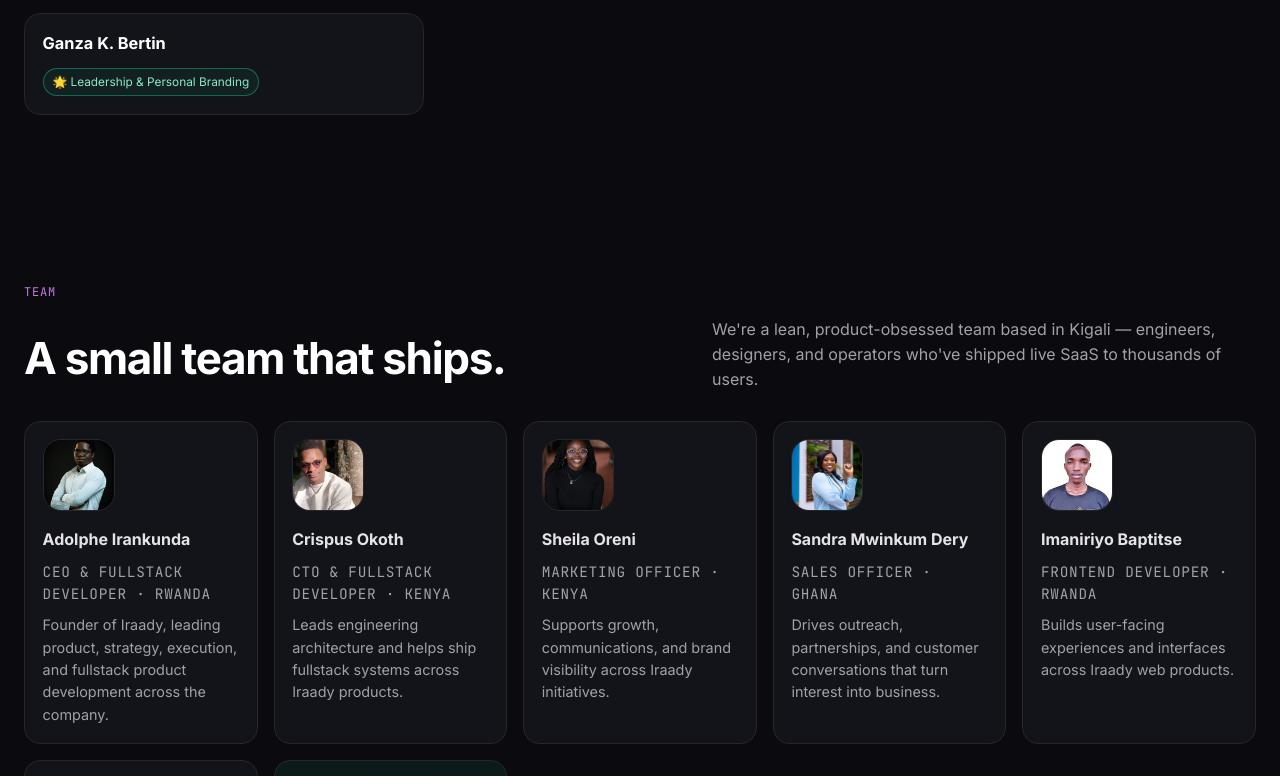
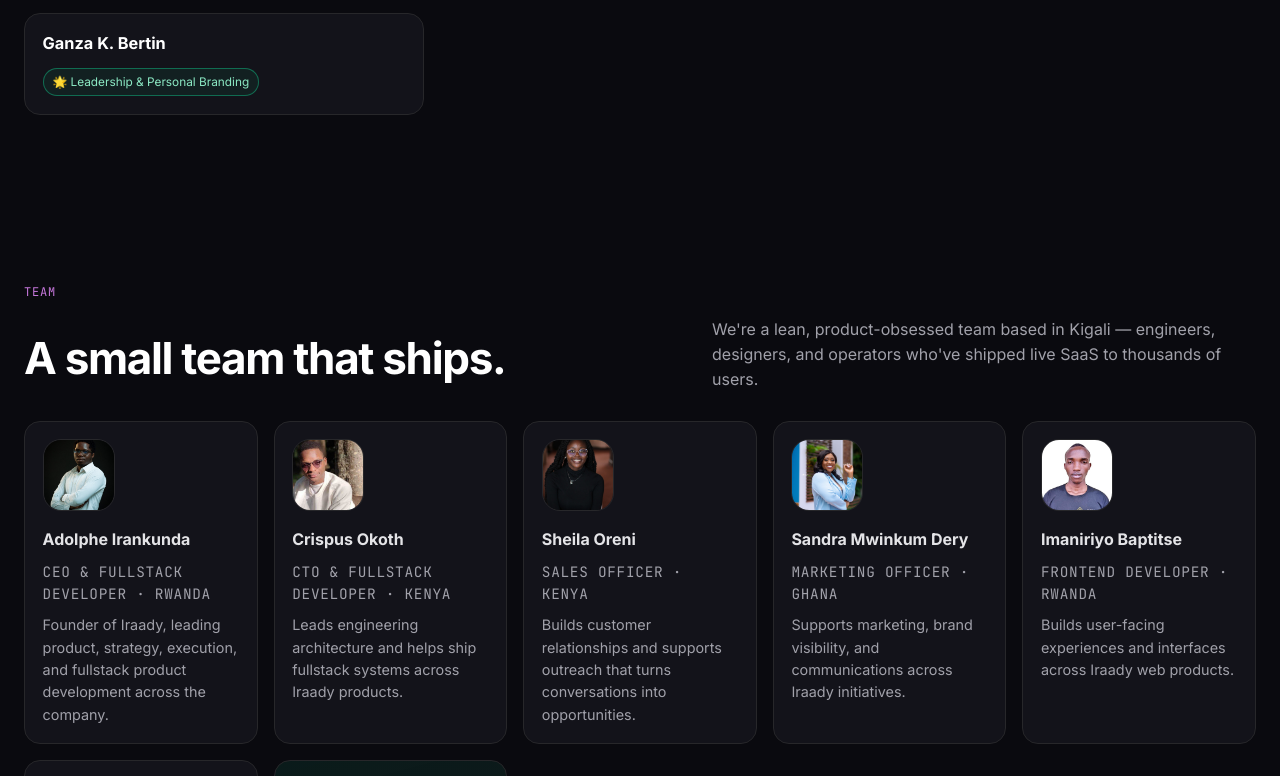
Before and after one commit to Adolphe350/iraady-global, a plain HTML site: page index.html in a window 1280 px wide. Shown: the part 11224-12000 px from the top of the page. Drawn offline with Linux system fonts and the light colour scheme.

Commit message:
Swap Sandra and Sheila team roles

```diff
--- a/index.html
+++ b/index.html
@@ -340,14 +340,14 @@
           <article class="team-card">
             <img class="team-photo" src="assets/team/sheila-oreni.jpg" alt="Sheila Oreni" />
             <h3>Sheila Oreni</h3>
-            <p class="team-role">Marketing Officer · Kenya</p>
-            <p>Supports growth, communications, and brand visibility across Iraady initiatives.</p>
+            <p class="team-role">Sales Officer · Kenya</p>
+            <p>Builds customer relationships and supports outreach that turns conversations into opportunities.</p>
           </article>
           <article class="team-card">
             <img class="team-photo" src="assets/team/sandra-mwinkum-dery.jpg" alt="Sandra Mwinkum Dery" />
             <h3>Sandra Mwinkum Dery</h3>
-            <p class="team-role">Sales Officer · Ghana</p>
-            <p>Drives outreach, partnerships, and customer conversations that turn interest into business.</p>
+            <p class="team-role">Marketing Officer · Ghana</p>
+            <p>Supports marketing, brand visibility, and communications across Iraady initiatives.</p>
           </article>
           <article class="team-card">
             <img class="team-photo" src="assets/team/imaniiriyo-baptitse.jpg" alt="Imaniriyo Baptitse" />
```
